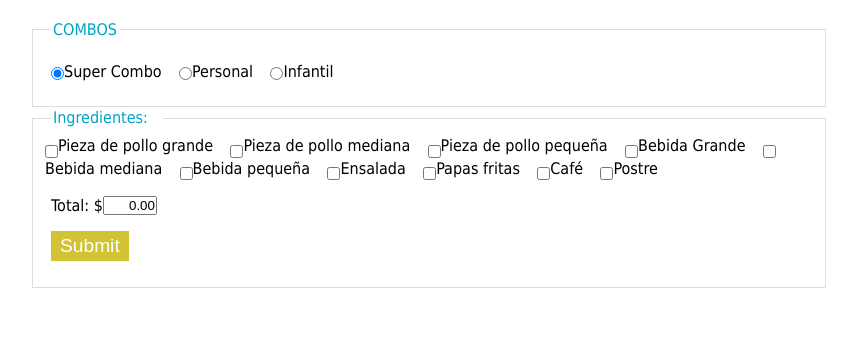
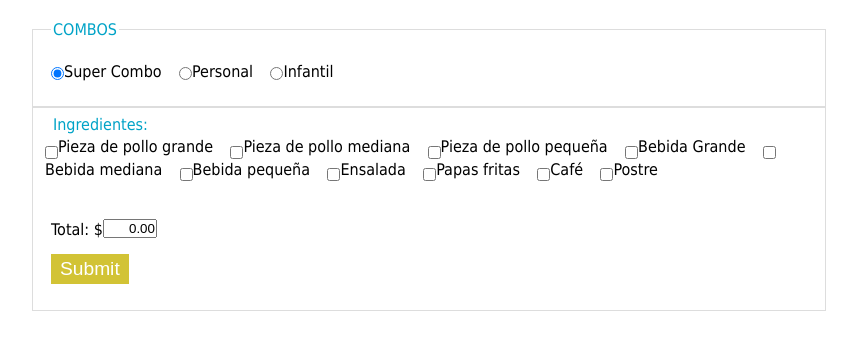
Before and after one commit to Miguelinix/taller2daw, a plain HTML site: page index.html in a window 1280 px wide. Shown: the part 69-418 px from the top of the page, without its empty margins (211-1068 px from the left). Drawn offline with Linux system fonts and the light colour scheme; a script that the page names is missing.

Commit message:
Add files via upload

```diff
--- a/index.html
+++ b/index.html
@@ -1,3 +1,6 @@
+
+
+
 <!DOCTYPE html>
 <html lang="en">
 <head>
@@ -23,8 +26,12 @@
 		</p>
 	</fieldset>
 	<fieldset>
+		<label id="pizza_toppings">
+
+
+
 		<legend>
-			<label>Ingredientes:</label>
+			<label >Ingredientes:</label>
 		</legend>
 
 		<div>
@@ -45,6 +52,7 @@
 			<label><input type="checkbox" name="postre" value="1.25" />Postre</label>
 			<input type="hidden" name="tops_tot" value="0.00" />
 		</div>
+		</label>
 		<p>
 			<label>
 			Total: $<input type="text" name="total" class="num" value="0.00"
```
Lines whose indentation alone changed are shown as unchanged.
